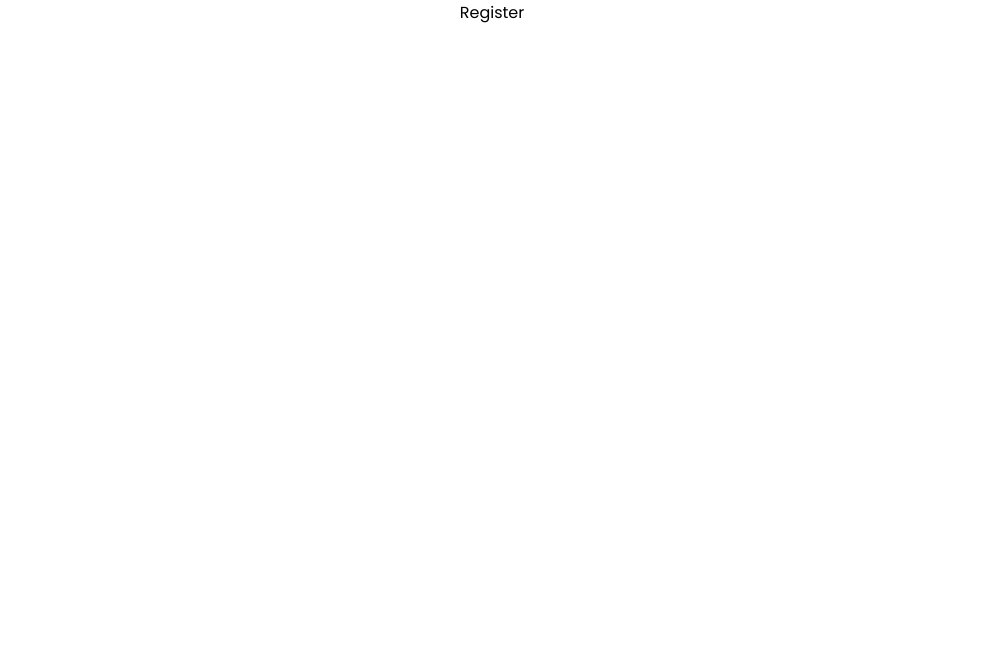
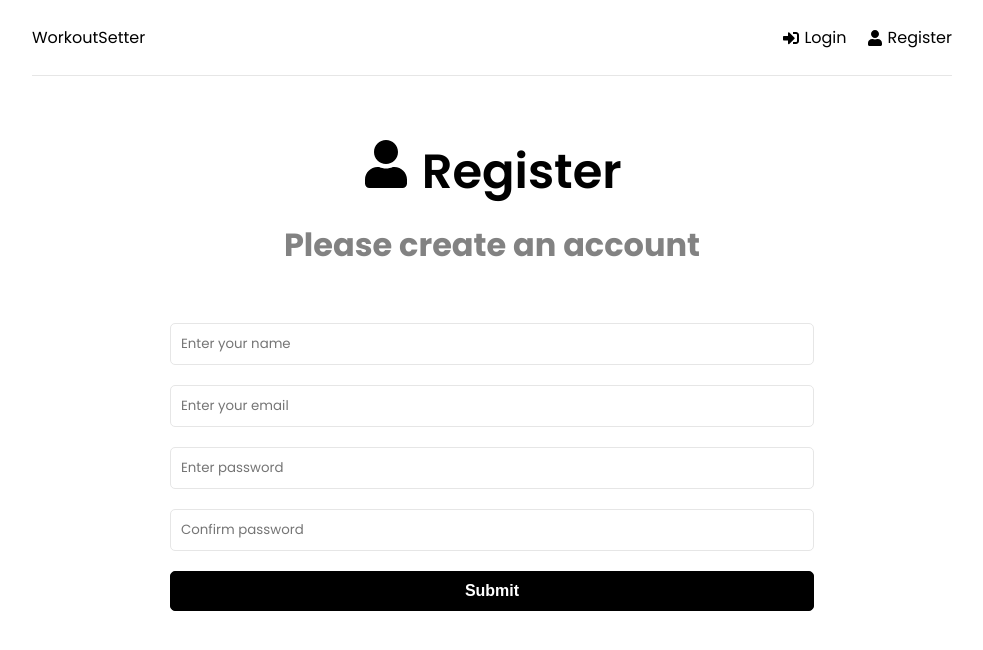
Before and after one commit to Julian0816/the-100sec-videos, a React (Create React App) app in the folder frontend/: page /register in a window 1280 px wide. Shown: the top 650 px of the page, without its empty margins (148-1131 px from the left). Built offline with nearby package versions, Linux system fonts and the light colour scheme.

Commit message:
Set up register page

```diff
--- a/frontend/src/App.js
+++ b/frontend/src/App.js
@@ -1,4 +1,5 @@
 import { BrowserRouter as Router, Routes, Route } from 'react-router-dom'
+import Header from './components/Header';
 import Dashboard from './pages/Dashboard';
 import Login from './pages/Login';
 import Register from './pages/Register';
@@ -8,6 +9,7 @@
     <>
       <Router>
         <div className='container'>
+          <Header />
           <Routes>
             <Route path='/' element={<Dashboard/>}/>
             <Route path='/login' element={<Login/>}/>
--- a/frontend/src/components/Header.jsx
+++ b/frontend/src/components/Header.jsx
@@ -1,23 +1,23 @@
 import React from 'react'
 import {FaSignInAlt, FaSignOutAlt, FaUser} from 'react-icons/fa'
-import {link} from 'react-router-dom'
+import {Link} from 'react-router-dom'
 
 function Header() {
   return (
     <header className='header'>
         <div className='logo'>
-            <link to="/">WorkoutSetter</link>
+            <Link to='/'>WorkoutSetter</Link>
         </div>
         <ul>
             <li>
-                <link to="/login">
+                <Link to='/login'>
                     <FaSignInAlt /> Login
-                </link>
+                </Link>
             </li>
             <li>
-                <link to="/register">
+                <Link to='/register'>
                     <FaUser /> Register
-                </link>
+                </Link>
             </li>
         </ul>
     </header>
--- a/frontend/src/pages/Register.jsx
+++ b/frontend/src/pages/Register.jsx
@@ -1,9 +1,90 @@
-import React from 'react'
+import { useState, useEffect } from "react";
+import { FaUser } from "react-icons/fa";
+import React from "react";
 
 function Register() {
+  const [formData, setFormData] = useState({
+    name: "",
+    email: "",
+    password: "",
+    password2: "",
+  });
+
+  const { name, email, password, password2 } = formData;
+
+  const onChange = (e) => {
+    setFormData((prevState) => ({
+        ...prevState,
+        [e.target.name]: e.target.value,
+    }))
+  };
+
+  const onSubmit = (e) => {
+    e.preventDefault()
+  }
+
   return (
-    <div>Register</div>
-  )
+    <>
+      <section className="heading">
+        <h1>
+          <FaUser /> Register
+        </h1>
+        <p>Please create an account</p>
+      </section>
+
+      <section className="form">
+        <form onSubmit={onSubmit}>
+          <div className="form-group">
+            <input
+              type="text"
+              className="form-control"
+              id="name"
+              name="name"
+              value={name}
+              placeholder="Enter your name"
+              onChange={onChange}
+            />
+          </div>
+          <div className="form-group">
+            <input
+              type="email"
+              className="form-control"
+              id="email"
+              name="email"
+              value={email}
+              placeholder="Enter your email"
+              onChange={onChange}
+            />
+          </div>
+          <div className="form-group">
+            <input
+              type="password"
+              className="form-control"
+              id="password"
+              name="password"
+              value={password}
+              placeholder="Enter password"
+              onChange={onChange}
+            />
+          </div>
+          <div className="form-group">
+            <input
+              type="password"
+              className="form-control"
+              id="password2"
+              name="password2"
+              value={password2}
+              placeholder="Confirm password"
+              onChange={onChange}
+            />
+          </div>
+          <div className="form-group">
+            <button type="submit" className="btn btn-block">Submit</button>
+          </div>
+        </form>
+      </section>
+    </>
+  );
 }
 
-export default Register
+export default Register;
```
